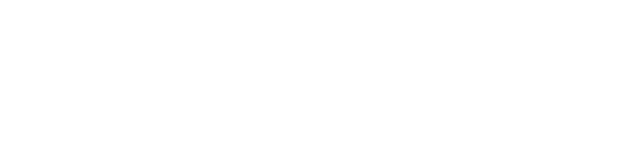
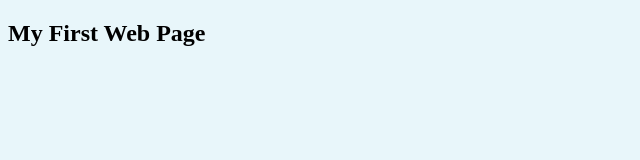
Before and after one commit to TudorCroitor/TehnologiiWeb, a plain HTML site: page index.html in a window 1280 px wide. Shown: the whole page, without its empty margins (0-640 px from the left). Drawn offline with Linux system fonts and the light colour scheme.

Commit message:
background-color modified

```diff
--- a/index.html
+++ b/index.html
@@ -8,8 +8,8 @@
   <link rel="stylesheet" href="css/styles.css">
   <title>My first site at UTM!</title>
 </head>
-<body>
-
+<body style="background-color:#e8f6fa">
 <script src="js/scripts.js"></script>
+<h2>My First Web Page</h2>
 </body>
 </html>
```
